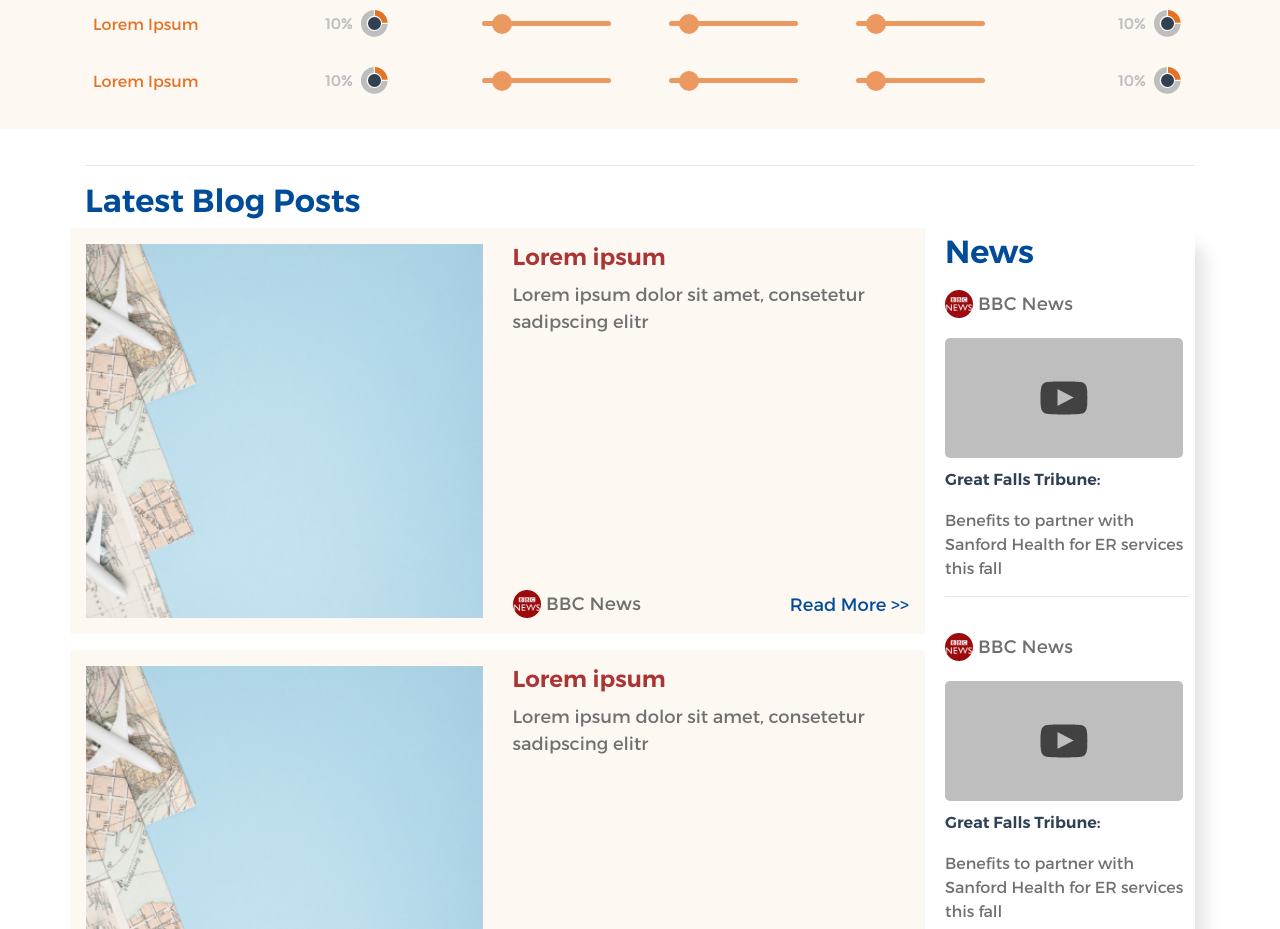
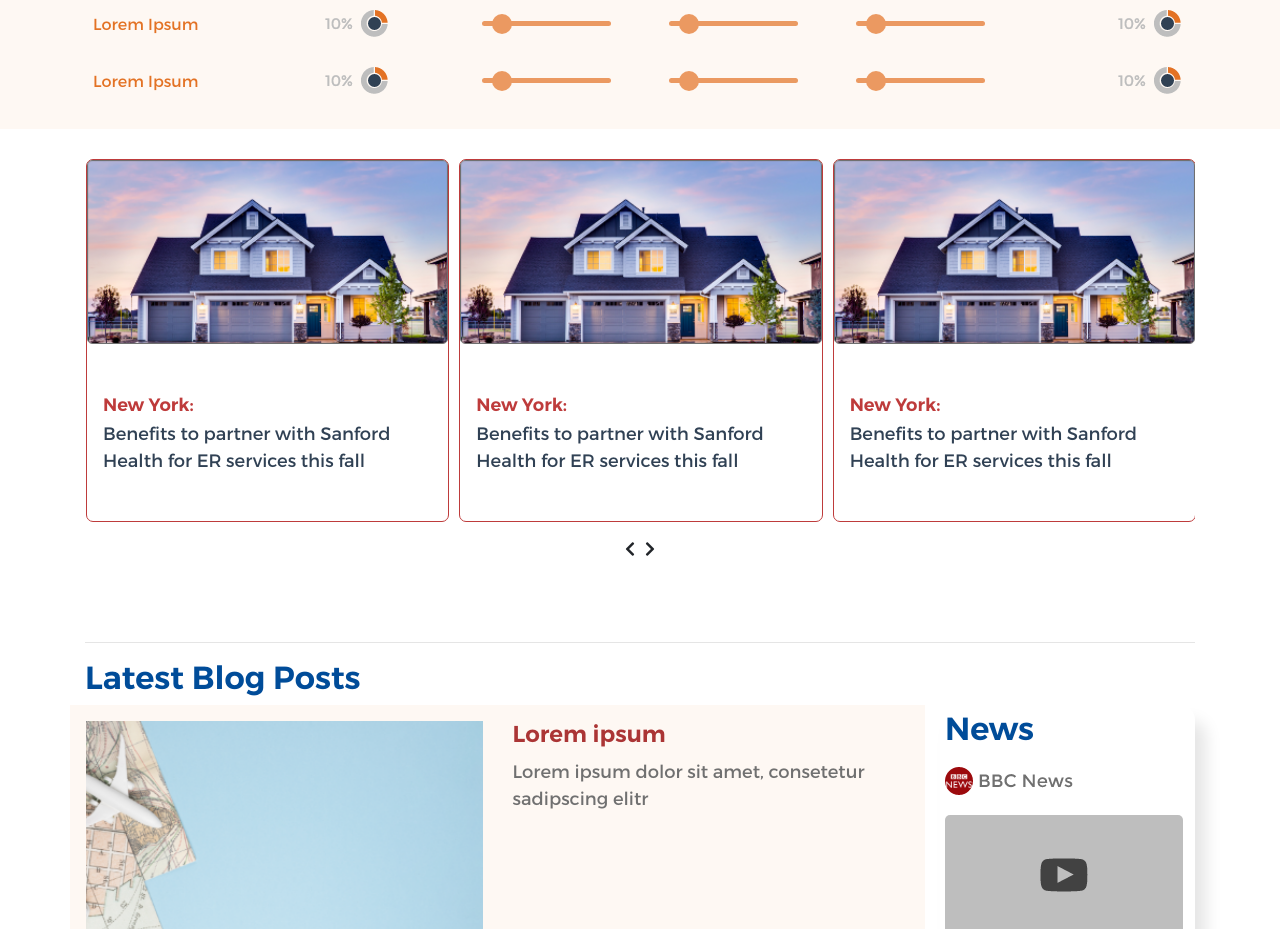
Before and after one commit to usmankhalid2591/EROBserver, a plain HTML site: page page-2.html in a window 1280 px wide. Shown: the part 1593-2522 px from the top of the page. Drawn offline with Linux system fonts and the light colour scheme; a web font is replaced by a local one.

Commit message:
carousal added

```diff
--- a/css/style.scss
+++ b/css/style.scss
@@ -337,21 +337,25 @@ body {
 }
 
 .main-carousal {
+  padding: 30px 0px;
   .container {
-
-  }
-  .main-div {
+    .card-div{
       border: 1px solid color(pro_light_red);
       border-radius: 7px;
       .paragraph-2 {
         font-family: mont_semi_bold;
         font-size: font-size(18);
         color: color(pro_light_red);
+        padding: 0px;
+        margin: 0px;
       }
       .paragraph-1 {
         font-family: mont_regular;
         font-size: font-size(18);
         color: color(pro_serach_btn);
+        padding: 0px;
+        margin: 0px;
+      }
     }
   }
 }
--- a/js/custom.js
+++ b/js/custom.js
@@ -48,6 +48,6 @@ $(document).ready(function(){
             }
         }
     })
-    $('.owl-next').html('<i class="fas fa-arrow-right"></i>');
-    $('.owl-prev').html('<i class="fas fa-arrow-left"></i>');
+    $('.owl-next').html('<i class="fas fa-chevron-right"></i>');
+    $('.owl-prev').html('<i class="fas fa-chevron-left"></i>');
 });
--- a/page-2.html
+++ b/page-2.html
@@ -678,6 +678,25 @@
     </div>
   </section>
 
+  <section class="main-carousal">
+    <div class="container">
+      <div id="owl-demo2" class="owl-carousel owl-theme">
+        <div class="">
+          <div class="item">
+            <div class="card-div">
+              <img src="img/architecture-beautiful-exterior-106399.png" alt="Alps">
+              <div class=" p-3 pt-5 pb-5">
+                <p class="paragraph-2">New York:</p>
+                <p class="paragraph-1 ">Benefits to partner with Sanford Health for ER services this fall</p>
+              </div>
+            </div>
+          </div>
+        </div>
+      </div>
+
+    </div>
+  </section>
+
   <section class="largest-blog">
     <div class="container">
       <hr>
@@ -813,12 +832,7 @@
       <a href="#" class="all-posts">All Posts</a>
   </section>
 
-  <section class="main-carousal">
-    <div class="">
 
-
-    </div>
-  </section>
 
 
   <footer class="footer">
```
Also changed, not shown: css/owl.carousel.css, css/style.css, 1 other file. Lines whose indentation alone changed are shown as unchanged.
